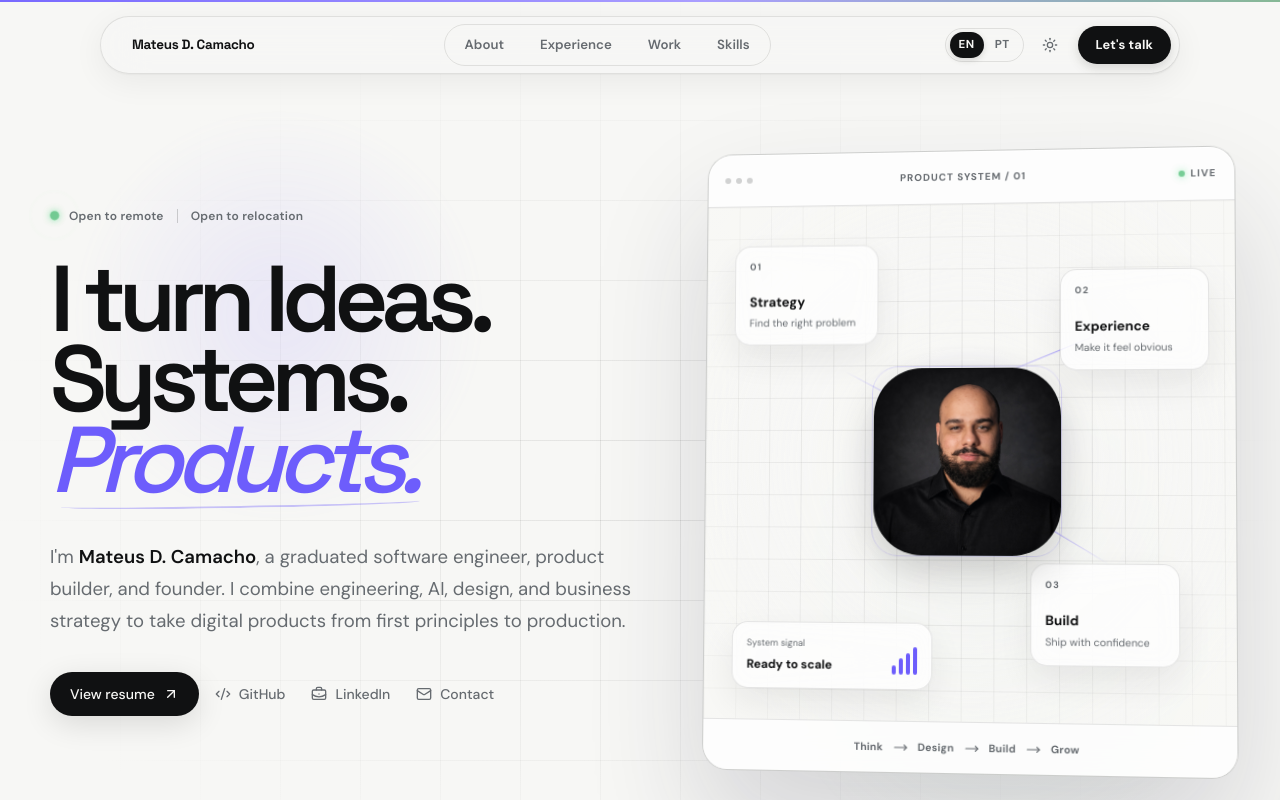
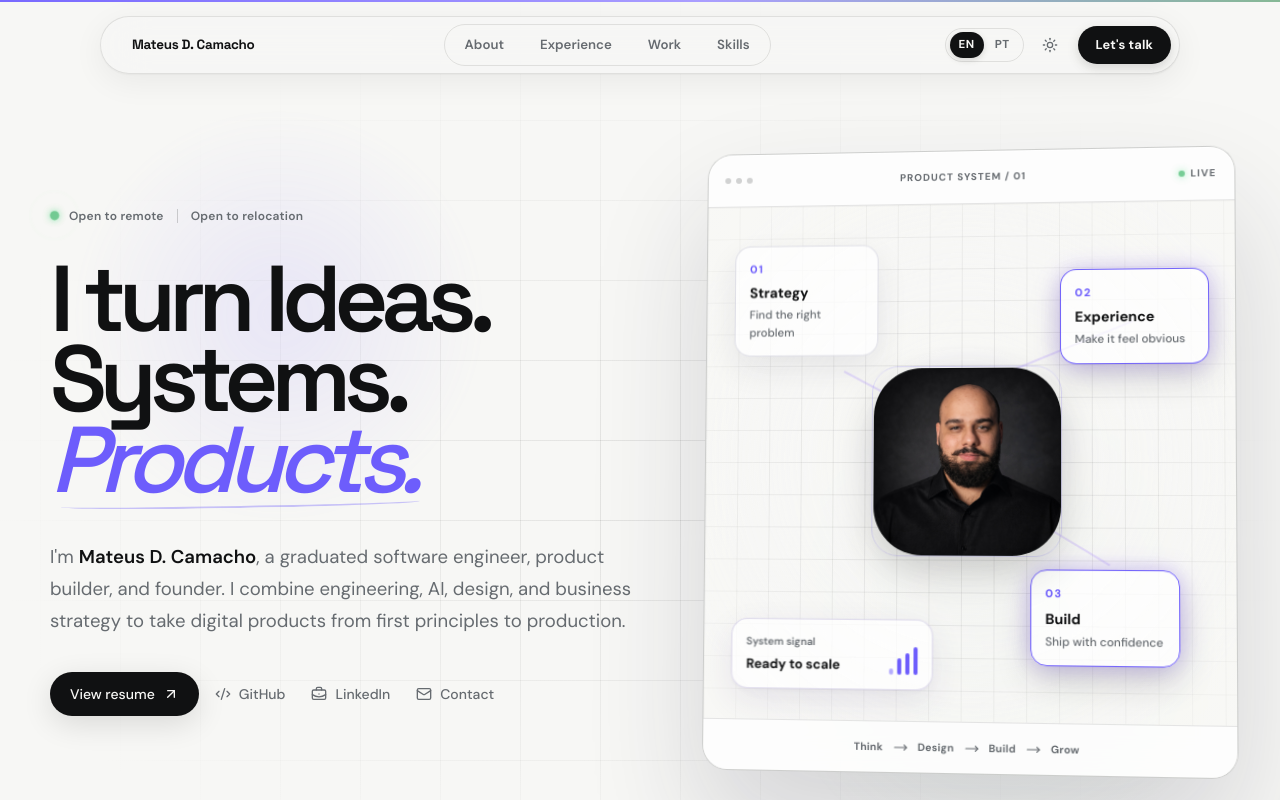
Before and after one commit to MateusCamachoD/mateus-camacho-portfolio-2, a Next.js app: page / in a window 1280 px wide. Shown: the top 800 px of the page. Built offline with nearby package versions, Linux system fonts and the light colour scheme.

Commit message:
feat: initialize global CSS with Tailwind configuration and custom theme variables

```diff
--- a/app/globals.css
+++ b/app/globals.css
@@ -848,16 +848,20 @@ main {
   border: 1px solid var(--border);
   border-radius: 16px;
   background: var(--surface);
-  box-shadow: 0 14px 34px rgba(0, 0, 0, 0.07);
-  backdrop-filter: blur(12px);
+  box-shadow: 0 14px 34px rgba(0, 0, 0, 0.12);
+  transform: translateZ(0);
+  backface-visibility: hidden;
+  -webkit-font-smoothing: antialiased;
+  -moz-osx-font-smoothing: grayscale;
+  text-rendering: optimizeLegibility;
 }
 
 .map-node span {
   display: block;
-  margin-bottom: 18px;
-  color: var(--muted);
-  font-size: 0.58rem;
-  font-weight: 700;
+  margin-bottom: 6px;
+  color: var(--accent);
+  font-size: 0.68rem;
+  font-weight: 800;
   letter-spacing: 0.12em;
 }
 
@@ -867,38 +871,66 @@ main {
 }
 
 .map-node strong {
-  font-size: 0.83rem;
-  font-weight: 620;
+  font-size: 0.88rem;
+  font-weight: 700;
+  color: var(--foreground);
 }
 
 .map-node small {
   margin-top: 3px;
   color: var(--muted);
-  font-size: 0.65rem;
+  font-size: 0.72rem;
+  font-weight: 500;
 }
 
 .node-strategy {
   top: 44px;
   left: 28px;
+  animation: node-pulse-glow 3.6s ease-in-out infinite alternate 0s;
 }
 
 .node-design {
   top: 65px;
   right: 25px;
+  animation: node-pulse-glow 3.6s ease-in-out infinite alternate 1.2s;
 }
 
 .node-build {
   right: 54px;
   bottom: 51px;
+  animation: node-pulse-glow 3.6s ease-in-out infinite alternate 2.4s;
+}
+
+@keyframes node-pulse-glow {
+  0% {
+    border-color: var(--border);
+    box-shadow: 0 14px 34px rgba(0, 0, 0, 0.07);
+  }
+  50%, 100% {
+    border-color: var(--accent);
+    box-shadow: 0 0 22px rgba(138, 99, 255, 0.35), 0 14px 34px rgba(0, 0, 0, 0.18);
+  }
 }
 
 .map-line {
   position: absolute;
   z-index: 1;
-  height: 1px;
-  background: linear-gradient(90deg, transparent, var(--accent), transparent);
-  opacity: 0.55;
+  height: 2px;
+  background: rgba(138, 99, 255, 0.2);
   transform-origin: left;
+  overflow: hidden;
+}
+
+.map-line::after {
+  content: "";
+  position: absolute;
+  top: 0;
+  left: -50%;
+  width: 50%;
+  height: 100%;
+  background: linear-gradient(90deg, transparent, var(--accent), #00cec9, transparent);
+  box-shadow: 0 0 12px var(--accent), 0 0 6px #00cec9;
+  animation: line-pingpong 2.8s ease-in-out infinite alternate;
 }
 
 .line-one {
@@ -907,6 +939,10 @@ main {
   width: 170px;
   transform: rotate(28deg);
 }
+.line-one::after {
+  animation-duration: 2.6s;
+  animation-delay: 0s;
+}
 
 .line-two {
   top: 173px;
@@ -914,12 +950,34 @@ main {
   width: 150px;
   transform: rotate(-22deg);
 }
+.line-two::after {
+  animation-duration: 3.0s;
+  animation-delay: 0.8s;
+}
 
 .line-three {
   top: 281px;
   left: 277px;
   width: 145px;
   transform: rotate(31deg);
+}
+.line-three::after {
+  animation-duration: 2.8s;
+  animation-delay: 1.6s;
+}
+
+@keyframes line-pingpong {
+  0% {
+    left: -50%;
+    opacity: 0.2;
+  }
+  50% {
+    opacity: 1;
+  }
+  100% {
+    left: 100%;
+    opacity: 0.2;
+  }
 }
 
 .signal-card {
@@ -936,7 +994,23 @@ main {
   border-radius: 16px;
   background: var(--surface);
   box-shadow: 0 14px 34px rgba(0, 0, 0, 0.07);
-  backdrop-filter: blur(12px);
+  transform: translateZ(0);
+  backface-visibility: hidden;
+  -webkit-font-smoothing: antialiased;
+  animation: signal-card-pulse 3s ease-in-out infinite alternate;
+}
+
+@keyframes signal-card-pulse {
+  0% {
+    border-color: var(--border);
+    box-shadow: 0 14px 34px rgba(0, 0, 0, 0.07);
+    transform: scale(1) translateZ(0);
+  }
+  100% {
+    border-color: rgba(138, 99, 255, 0.6);
+    box-shadow: 0 0 24px rgba(138, 99, 255, 0.25), 0 14px 34px rgba(0, 0, 0, 0.15);
+    transform: scale(1.03) translateZ(0);
+  }
 }
 
 .signal-card span,
@@ -946,19 +1020,21 @@ main {
 
 .signal-card>div>span {
   color: var(--muted);
-  font-size: 0.58rem;
+  font-size: 0.65rem;
+  font-weight: 600;
 }
 
 .signal-card strong {
   margin-top: 4px;
-  font-size: 0.75rem;
-  font-weight: 620;
+  font-size: 0.82rem;
+  font-weight: 700;
+  color: var(--foreground);
 }
 
 .signal-bars {
   display: flex;
   height: 27px;
-  gap: 3px;
+  gap: 4px;
   align-items: end;
 }
 
@@ -970,18 +1046,36 @@ main {
 
 .signal-bars span:nth-child(1) {
   height: 9px;
+  animation: signal-bounce 1.3s ease-in-out infinite alternate 0s;
 }
 
 .signal-bars span:nth-child(2) {
   height: 16px;
+  animation: signal-bounce 1.1s ease-in-out infinite alternate 0.3s;
 }
 
 .signal-bars span:nth-child(3) {
   height: 21px;
+  animation: signal-bounce 1.5s ease-in-out infinite alternate 0.6s;
 }
 
 .signal-bars span:nth-child(4) {
   height: 27px;
+  animation: signal-bounce 1.2s ease-in-out infinite alternate 0.9s;
+}
+
+@keyframes signal-bounce {
+  0% {
+    height: 6px;
+    opacity: 0.5;
+    box-shadow: none;
+  }
+  100% {
+    height: 27px;
+    opacity: 1;
+    box-shadow: 0 0 10px var(--accent);
+    background: #a881ff;
+  }
 }
 
 .product-footer {
```
